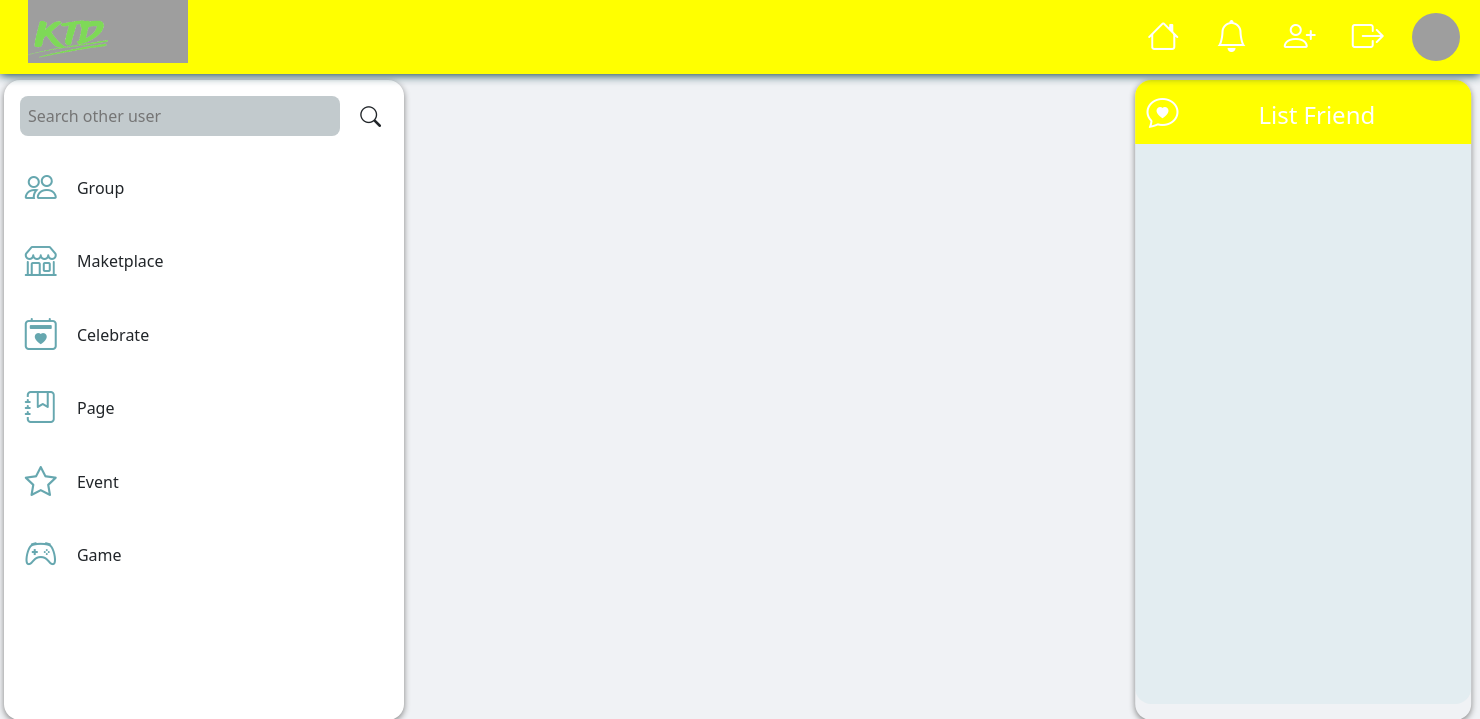
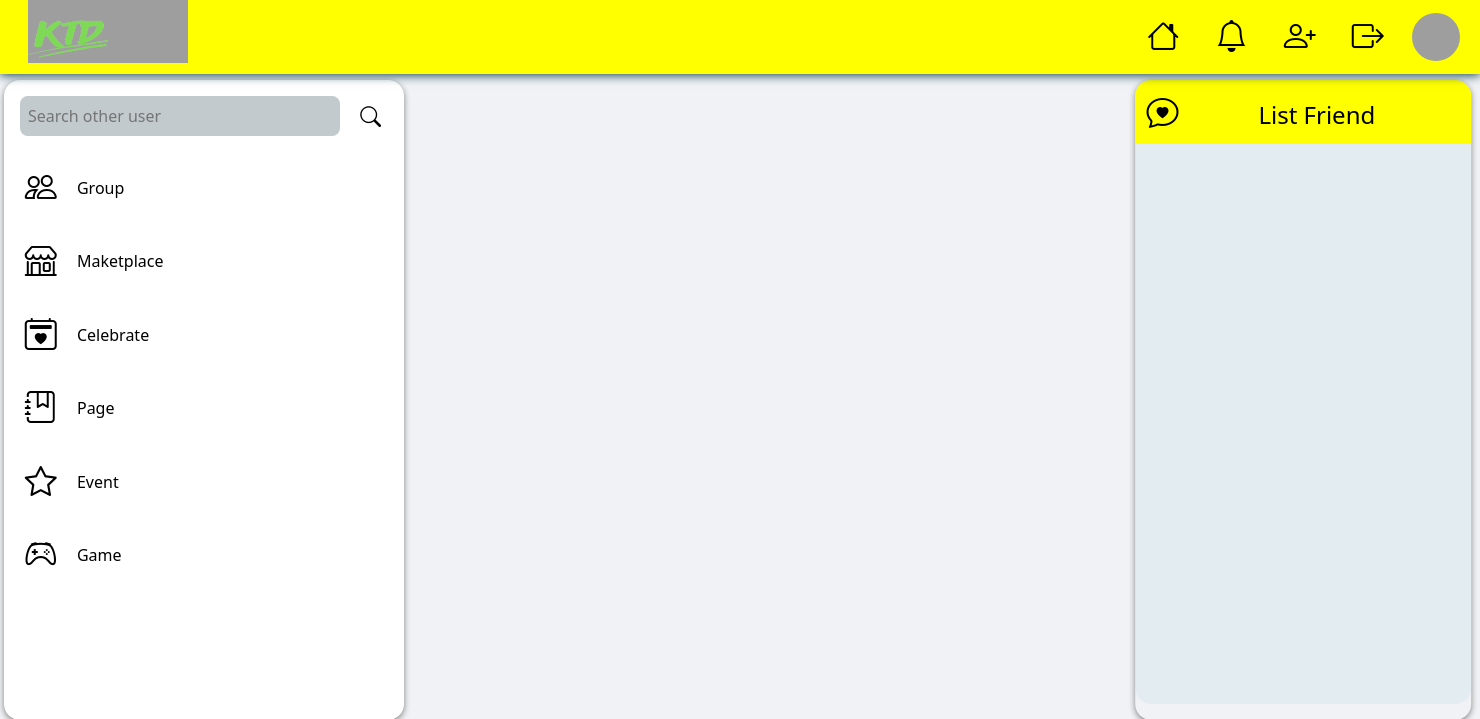
Before and after one commit to blogktddd/blog_ktd, a Symfony app: template templates/home/homeIndex.html.twig in a window 1480 px wide. Shown: the top 719 px of the page. Run offline with Twig, Linux system fonts and the light colour scheme; the template is opened without the code that fills it, so the values that code supplies are empty; some libraries are stand-ins or nearby versions; grey boxes are pictures that could not be loaded.

Commit message:
Update homeHeader.css

```diff
--- a/public/css/home/homeHeader.css
+++ b/public/css/home/homeHeader.css
@@ -1,4 +1,5 @@
 *{
+    color: black;
     margin: 0;
     padding: 0;
     font-family: inherit;
@@ -72,7 +73,7 @@
 
 .icon-nav-header{
     font-size: 2rem;
-    color: white;
+    color: black;
 }
 
 .count-notification-post, .count-notification-friend{
```
